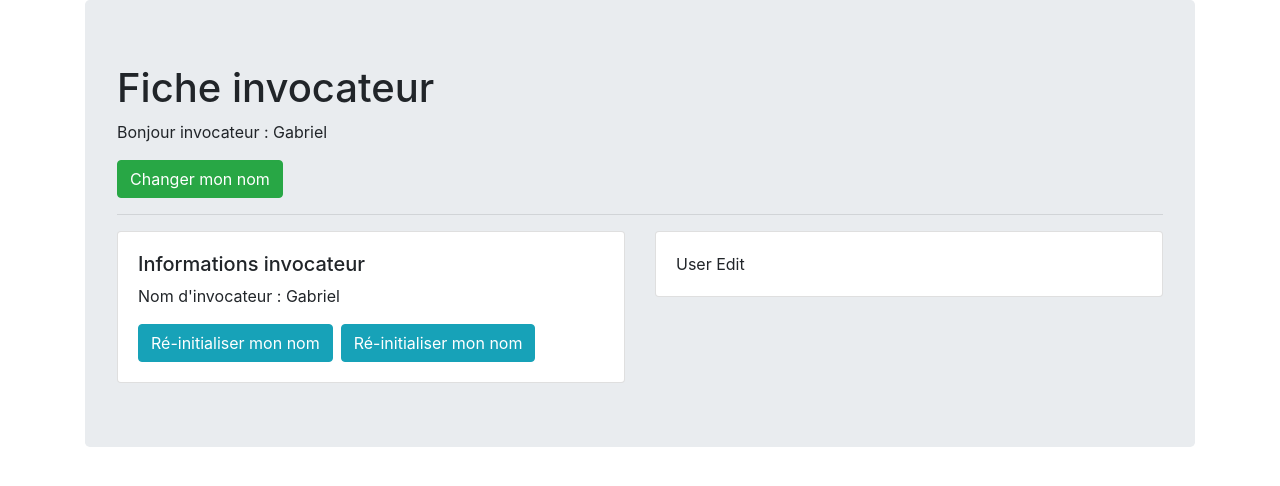
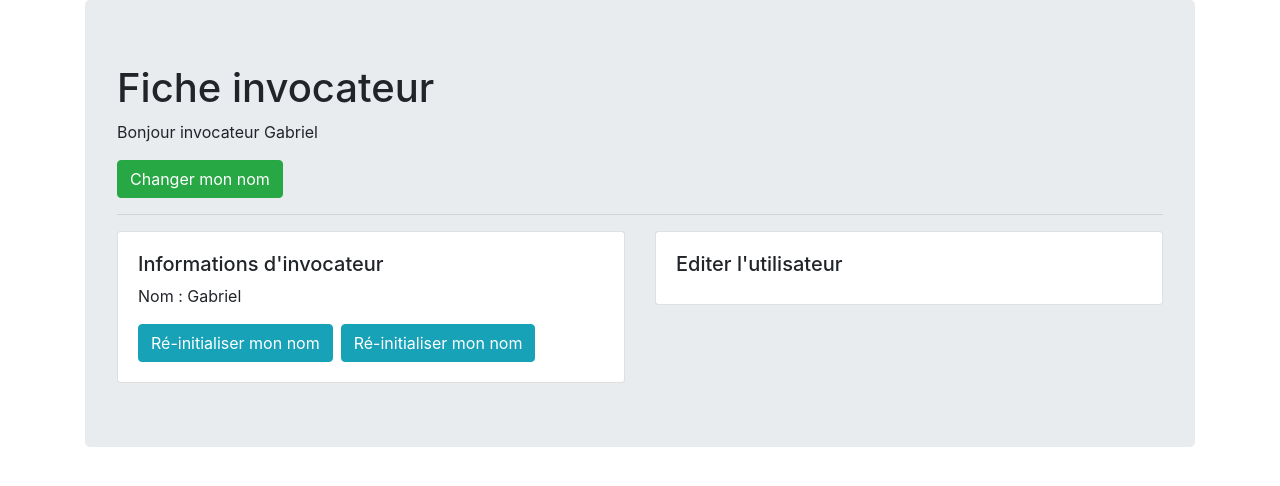
Before and after one commit to gabrielmustiere/vue-wonderful-quote, a Vue app: page / in a window 1280 px wide. Shown: the top 486 px of the page. Built offline with nearby package versions, Linux system fonts and the light colour scheme.

Commit message:
enable and use translations

```diff
--- a/public/index.html
+++ b/public/index.html
@@ -5,7 +5,7 @@
     <meta http-equiv="X-UA-Compatible" content="IE=edge">
     <meta name="viewport" content="width=device-width,initial-scale=1.0">
     <link rel="icon" href="<%= BASE_URL %>favicon.ico">
-    <title>Vue Wonderful Quote</title>
+    <title>{{ $t('common.app.title')}}</title>
   </head>
   <body>
     <noscript>
--- a/src/components/User.vue
+++ b/src/components/User.vue
@@ -1,8 +1,8 @@
 <template>
   <div class="jumbotron">
-    <h1>Fiche invocateur</h1>
-    <p>Bonjour invocateur : {{ this.name }}</p>
-    <button @click="changeName" class="btn btn-success">Changer mon nom</button>
+    <h1>{{ $t('user.title') }}</h1>
+    <p>{{$t('user.subtitle',{name:this.name})}}</p>
+    <button @click="changeName" class="btn btn-success">{{$t('user.changeName.btn.label')}}</button>
     <hr>
     <div class="row">
       <div class="col">
--- a/src/components/UserDetails.vue
+++ b/src/components/UserDetails.vue
@@ -2,12 +2,12 @@
   <div>
     <div class="card">
       <div class="card-body">
-        <h5>Informations invocateur</h5>
+        <h5>{{$t('user.userDetails.title')}}</h5>
         <ul class="list-unstyled">
-          <li>Nom d'invocateur : {{ name }}</li>
+          <li>{{$t('user.userDetails.item.name.label')}} : {{ name }}</li>
         </ul>
-        <button class="btn btn-info" @click="resetName()">Ré-initialiser mon nom</button>
-        <button class="btn btn-info ml-2" @click="resetFn">Ré-initialiser mon nom</button>
+        <button class="btn btn-info" @click="resetName()">{{$t('user.userDetails.btn.reinit')}}</button>
+        <button class="btn btn-info ml-2" @click="resetFn">{{$t('user.userDetails.btn.reinit')}}</button>
       </div>
     </div>
   </div>
--- a/src/components/UserEdit.vue
+++ b/src/components/UserEdit.vue
@@ -1,7 +1,7 @@
 <template>
   <div class="card">
     <div class="card-body">
-      User Edit
+      <h5>{{$t('user.userEdit.title')}}</h5>
     </div>
   </div>
 </template>
--- /dev/null
+++ b/src/i18n.js
@@ -0,0 +1,23 @@
+import Vue from 'vue'
+import VueI18n from 'vue-i18n'
+
+Vue.use(VueI18n)
+
+function loadLocaleMessages () {
+  const locales = require.context('./locales', true, /[A-Za-z0-9-_,\s]+\.json$/i)
+  const messages = {}
+  locales.keys().forEach(key => {
+    const matched = key.match(/([a-z0-9]+)\./i)
+    if (matched && matched.length > 1) {
+      const locale = matched[1]
+      messages[locale] = locales(key)
+    }
+  })
+  return messages
+}
+
+export default new VueI18n({
+  locale: process.env.VUE_APP_I18N_LOCALE || 'en',
+  fallbackLocale: process.env.VUE_APP_I18N_FALLBACK_LOCALE || 'en',
+  messages: loadLocaleMessages()
+})
--- /dev/null
+++ b/src/locales/fr.json
@@ -0,0 +1,30 @@
+{
+  "common": {
+    "app": {
+      "title": "La faille de l'invocateur"
+    }
+  },
+  "user": {
+    "title": "Fiche invocateur",
+    "subtitle": "Bonjour invocateur {name}",
+    "changeName": {
+      "btn": {
+        "label": "Changer mon nom"
+      }
+    },
+    "userDetails": {
+      "title": "Informations d'invocateur",
+      "item": {
+        "name": {
+          "label": "Nom"
+        }
+      },
+      "btn" : {
+        "reinit" :"Ré-initialiser mon nom"
+      }
+    },
+    "userEdit": {
+      "title": "Editer l'utilisateur"
+    }
+  }
+}
--- a/src/main.js
+++ b/src/main.js
@@ -3,9 +3,11 @@ import 'bootstrap/dist/css/bootstrap.min.css'
 
 import Vue from 'vue'
 import App from './App.vue'
+import i18n from './i18n'
 
 Vue.config.productionTip = false
 
 new Vue({
+  i18n,
   render: h => h(App)
 }).$mount('#app')
```
